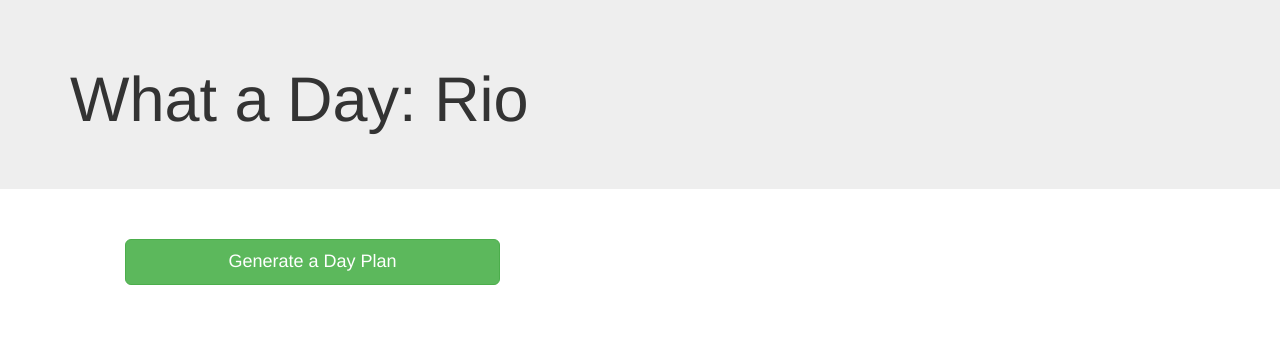
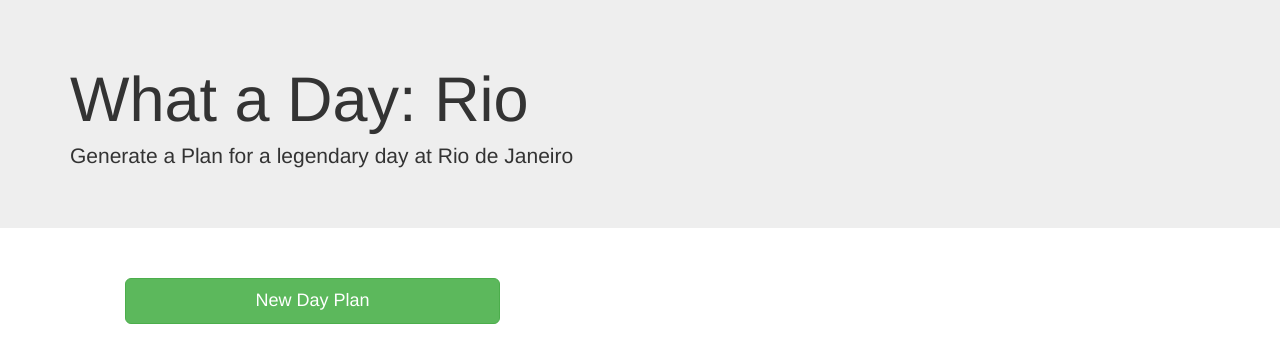
Before and after one commit to Matheusrma/flask-landingPage, a Flask app: page / in a window 1280 px wide. Shown: the top 363 px of the page. Run offline with Flask 2, Linux system fonts and the light colour scheme.

Commit message:
Added delay an animation to list appearance

```diff
--- a/source/templates/index.html
+++ b/source/templates/index.html
@@ -12,7 +12,7 @@
 		<div class="jumbotron">
 			<div class="container">
 		    	<h1>What a Day: Rio</h1>
-		    	<!--<p><a class="btn btn-primary btn-lg">Learn more</a></p> -->
+		    	<p>Generate a Plan for a legendary day at Rio de Janeiro</p>
 		  </div>
 		</div>
 
@@ -20,7 +20,7 @@
 			<div id="cntr-main" class="col-lg-6">
 				<div id="cntr-generate-day">
 			    	<button id="btn-generate-day" type="button" class="btn btn-block btn-success btn-lg">
-			    		Generate a Day Plan
+			    		New Day Plan
 			    	</button>
 			  	</div><!-- /.col-lg-6 -->
 
@@ -43,7 +43,7 @@
 			$(document).ready(function(){
 
 				$("#btn-generate-day").click(function(e){
-					$("#day-container").css("display","block");
+					$("#day-container").fadeOut(0).delay(500).slideDown(200);
 				});
 
 			});
```
